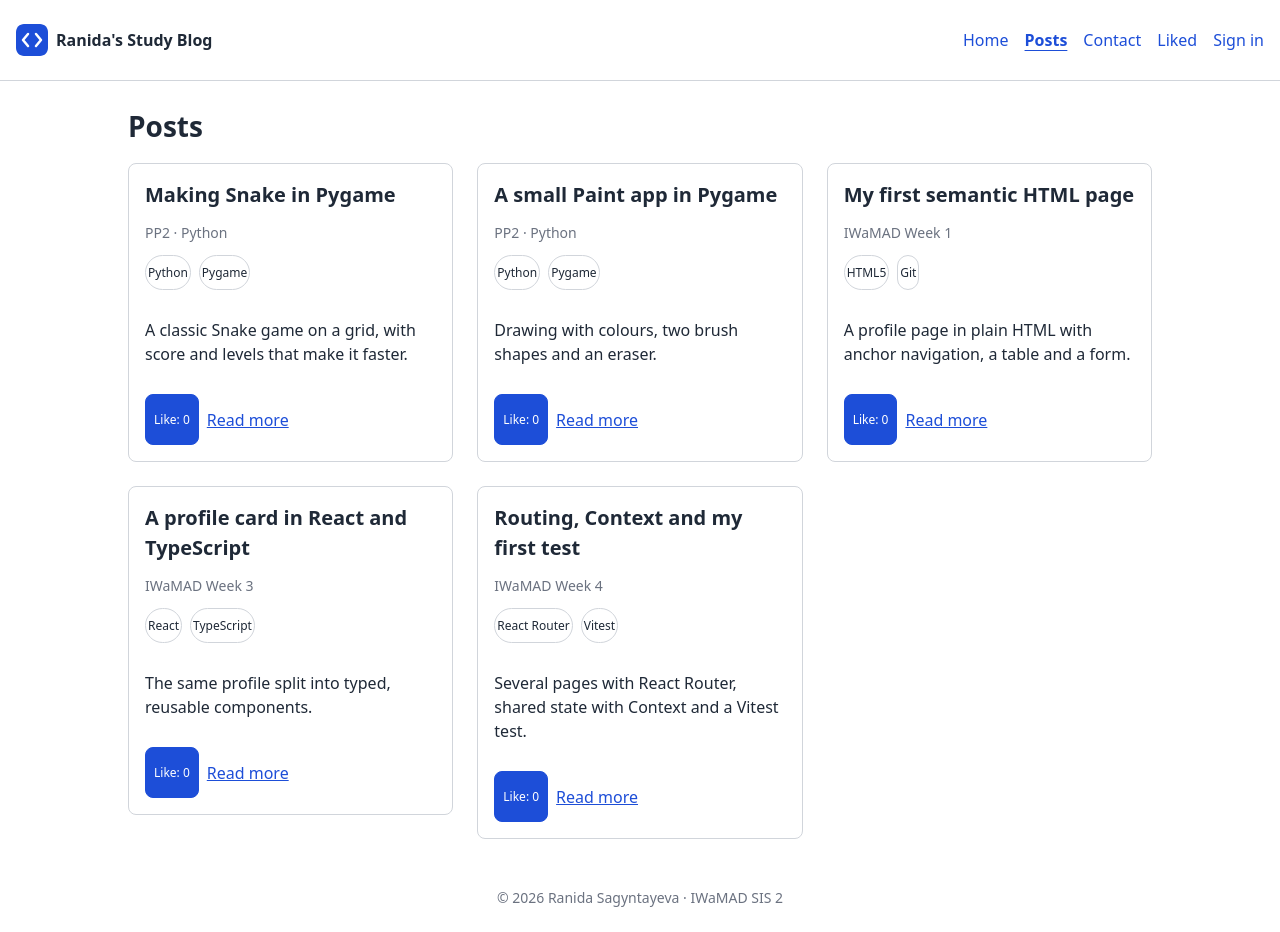
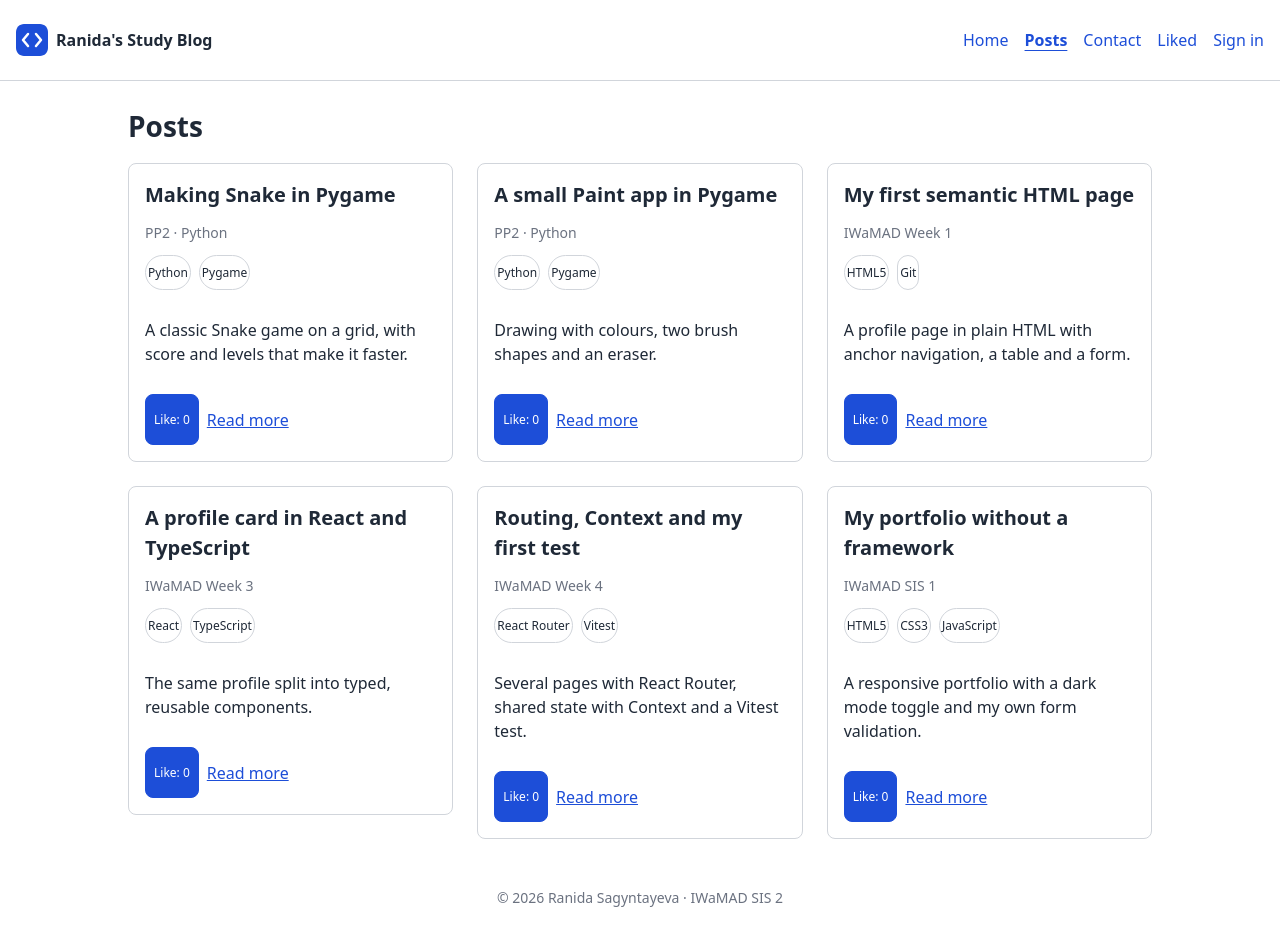
Before and after one commit to sagyntayeva/iwamad-sis2-blog, a React (Vite) app: page /posts in a window 1280 px wide. Built offline with nearby package versions, Linux system fonts and the light colour scheme.

Commit message:
Add sixth post about my SIS 1 portfolio

```diff
--- a/src/data/posts.ts
+++ b/src/data/posts.ts
@@ -57,4 +57,15 @@ export const posts: Post[] = [
       'A like counter was shared through React Context, and I wrote my first component test with Testing Library to check that a click changes the number.',
     ],
   },
+  {
+    id: 6,
+    title: 'My portfolio without a framework',
+    course: 'IWaMAD SIS 1',
+    tags: ['HTML5', 'CSS3', 'JavaScript'],
+    summary: 'A responsive portfolio with a dark mode toggle and my own form validation.',
+    body: [
+      'For SIS 1 I built my portfolio with plain HTML, CSS and JavaScript, and published it on GitHub Pages.',
+      'All colours are CSS variables, so dark mode only swaps them with one data-theme attribute. The contact form uses novalidate, and my own JavaScript shows different messages for an empty field and a wrong email.',
+    ],
+  },
 ]
```
